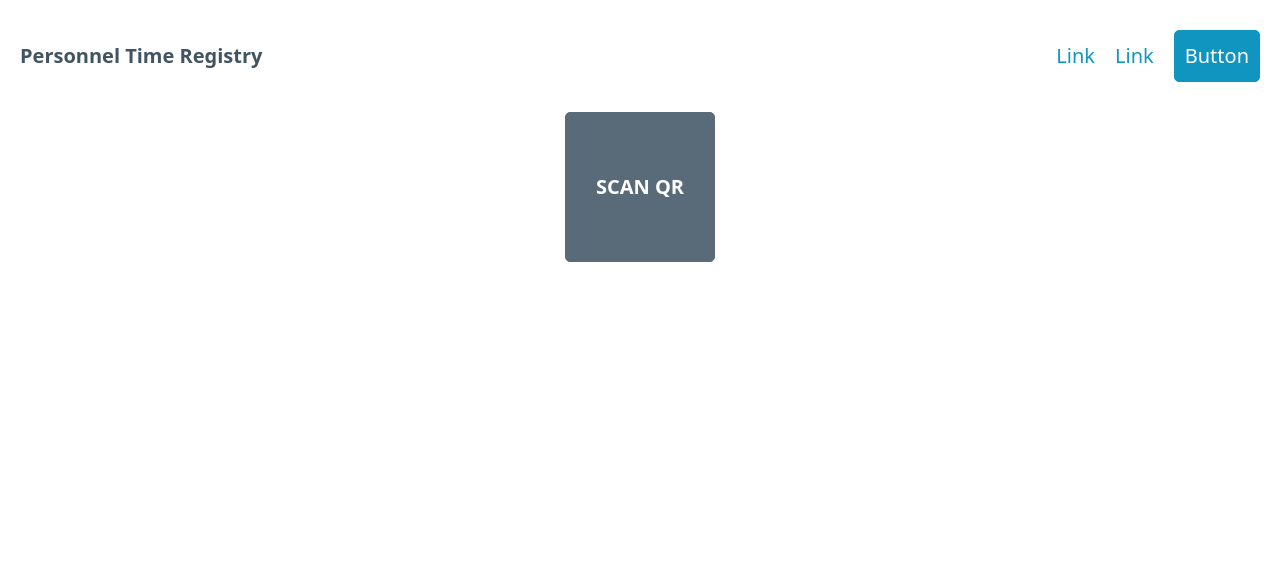
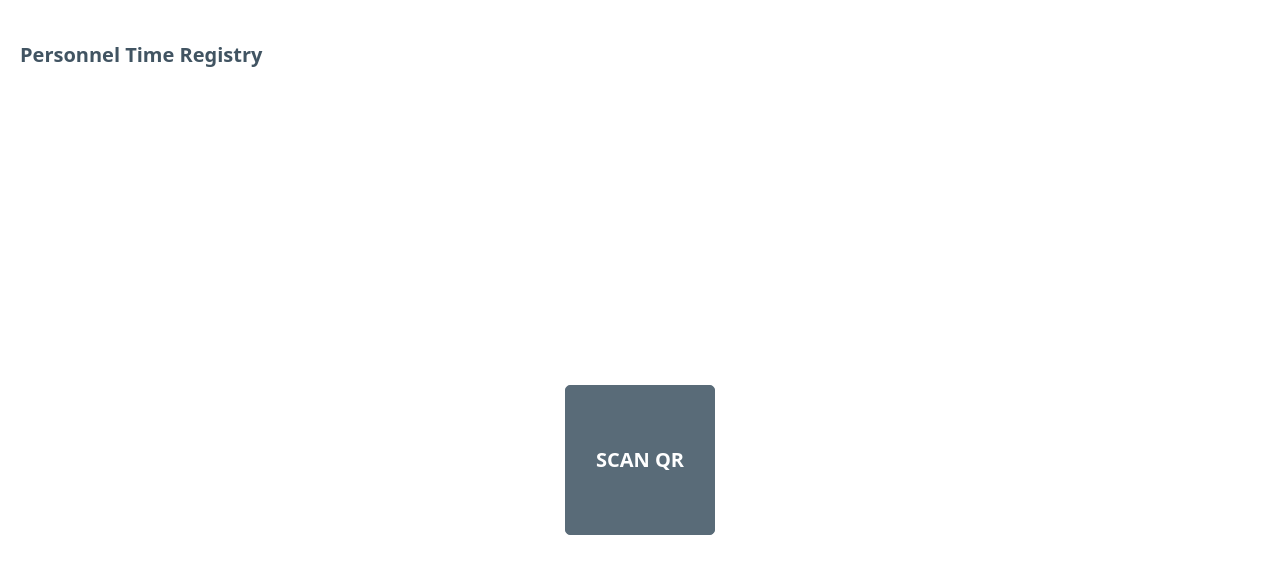
Before and after one commit to david-idb/david-idb.github.io, a plain HTML site: page index.html in a window 1280 px wide. Drawn offline with nearby package versions, Linux system fonts and the light colour scheme.

Commit message:
my commit

```diff
--- a/index.html
+++ b/index.html
@@ -14,9 +14,9 @@
                 <li><strong>Personnel Time Registry</strong></li>
             </ul>
             <ul>
+                <!-- <li><a href="#">Link</a></li>
                 <li><a href="#">Link</a></li>
-                <li><a href="#">Link</a></li>
-                <li><a href="#" role="button">Button</a></li>
+                <li><a href="#" role="button">Button</a></li> -->
             </ul>
         </nav>
         <div class="center_button">
--- a/style.css
+++ b/style.css
@@ -2,6 +2,7 @@
     display: flex;
     align-items: center;
     justify-content: center;
+    height: 720px;
 }
 
 .button_box {
```
